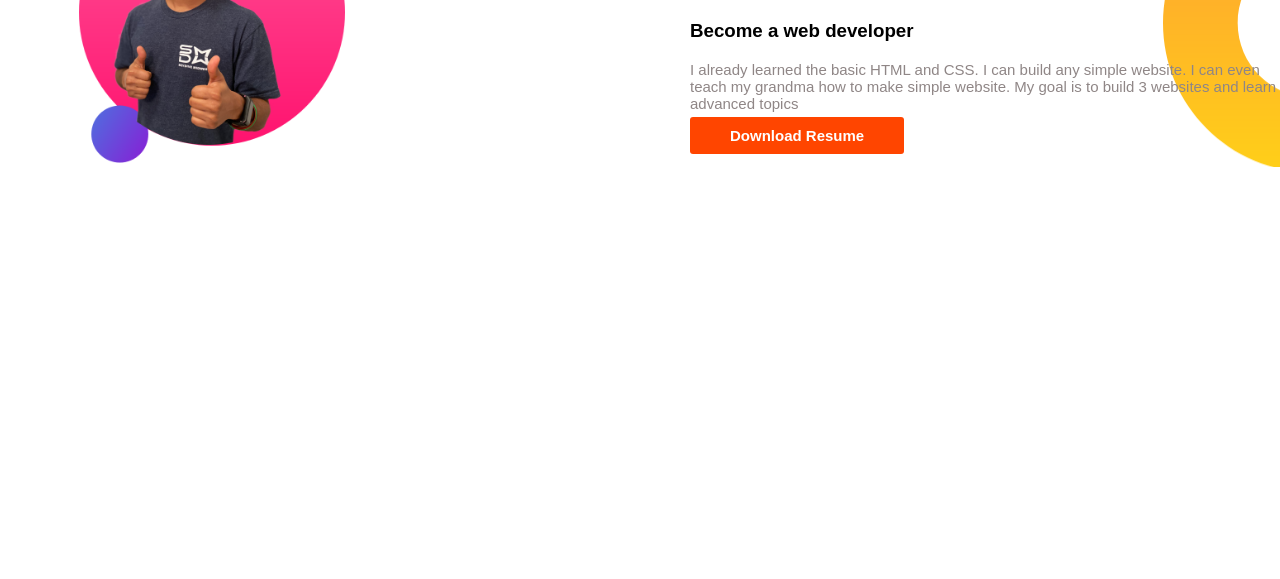
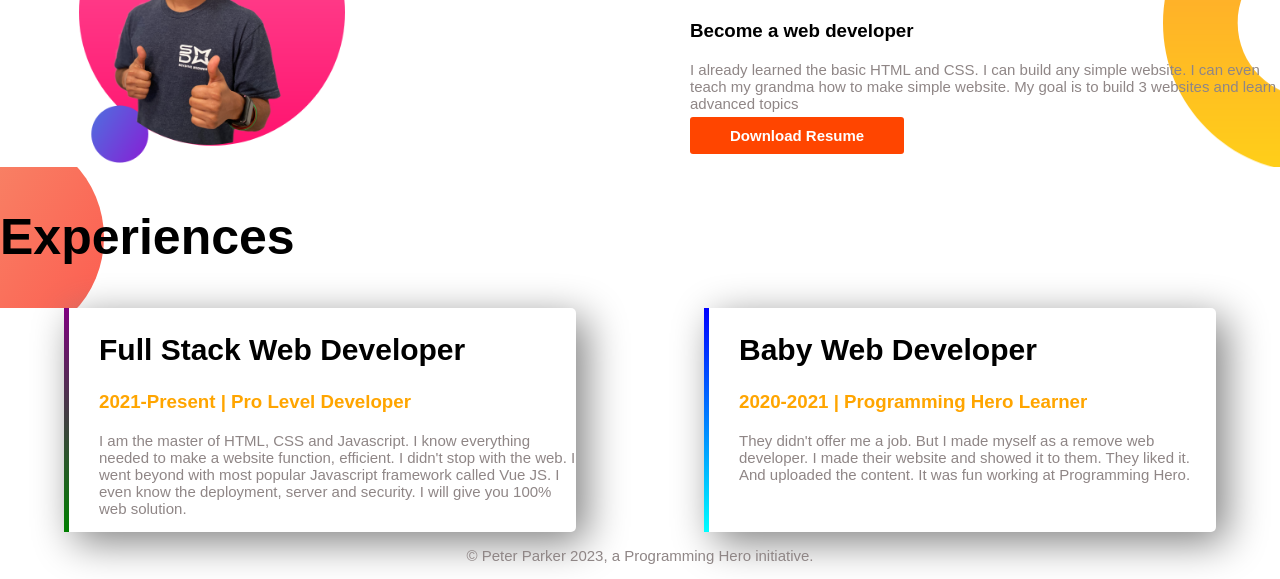
Before and after one commit to KM-Adnan-Absar/developer-portfolio, a plain HTML site: page index.html in a window 1280 px wide. Shown: the part 503-1082 px from the top of the page. Before the commit the page ends 800 px from the top, so only its background shows below. Drawn offline with Linux system fonts and the light colour scheme.

Commit message:
sixth push

```diff
--- a/index.html
+++ b/index.html
@@ -9,7 +9,7 @@
 
 </head>
 <body>
-  <section class="top-banner">
+  <section class="top-banner flexible-container">
     <div class="half-width">
         <h1>Welcome To</h1>
         <h1 class="first"><span id="second">Peter Parker</span> World</h1>
@@ -21,7 +21,7 @@
 
   </section>
 
-  <section class="Second-part">
+  <section class="Second-part flexible-container">
 <div class="second-divs">
     <img src="images/jhankar2.png" alt="">
 </div>
@@ -41,5 +41,23 @@
 
   </section>
 
+  <section class="third-part">
+    <h1>Experiences</h1>
+  </section>
+<div class=" flexible-container">
+    <div id="old-ex" class="experience-item">
+        <h2>Full Stack Web Developer</h2>
+        <h3 class="orange-color">2021-Present | Pro Level Developer</h3>
+        <p>I am the master of HTML, CSS and Javascript. I know everything needed to make a website function, efficient. I didn't stop with the web. I went beyond with most popular Javascript framework called Vue JS. I even know the deployment, server and security. I will give you 100% web solution.</p>
+    </div>
+    <div id="new-ex" class="experience-item">
+        <h2>Baby Web Developer</h2>
+        <h3 class="orange-color">2020-2021 | Programming Hero Learner</h3>
+        <p>They didn't offer me a job. But I made myself as a remove web developer. I made their website and showed it to them. They liked it. And uploaded the content. It was fun working at Programming Hero.</p>
+    </div>
+</div>
+<footer>
+ <p>© Peter Parker 2023, a Programming Hero initiative.</p>
+</footer>
 </body>
 </html>
--- a/style.css
+++ b/style.css
@@ -1,11 +1,14 @@
 body{
 margin:0;
-
+font-family: 'Poppins', sans-serif; ;
 }
 h1{
     font-family: 'Poppins', sans-serif;
     font-weight: bold;
     font-size: 50px;
+}
+h2{
+    font-size: 30px;
 }
 #second{
     color:orange;
@@ -73,3 +76,37 @@
     padding-left: 50px;
     width: 50%;
    }
+   .flexible-container{
+    display: flex;
+     }
+     .orange-color{
+        color: orange;
+     }
+     .experience-item{
+        width: 40%;
+        margin-left: 5%;
+        margin-right: 5%;
+        padding-left: 30px;
+        box-shadow: 10px 10px 40px gray;
+        border-radius: 5px;
+        border-left: 5px solid;
+     }
+     .third-part{
+        background-image: url(images/exp-bg.png);
+        background-repeat: no-repeat;
+        background-position:left;
+   }
+   #new-ex{
+    border-left: 5px solid;
+    border-image:linear-gradient(blue,cyan);
+    border-image-slice: 1;
+}
+#old-ex{
+    border-left: 5px solid;
+    border-image:linear-gradient(purple, green);
+    border-image-slice: 1;
+}
+footer p{
+    text-align: center;
+
+}
```
